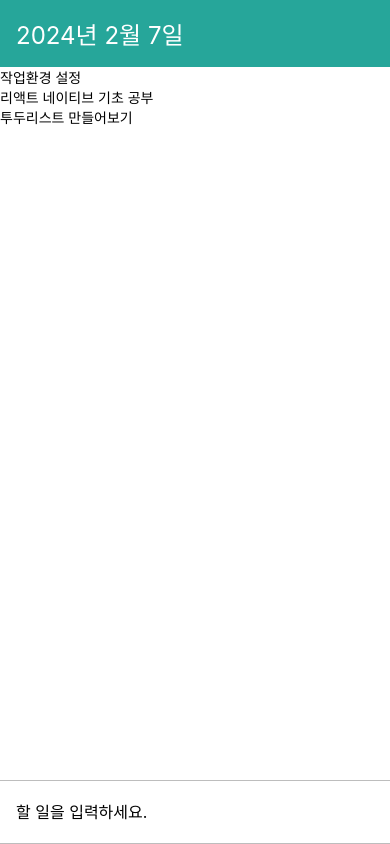
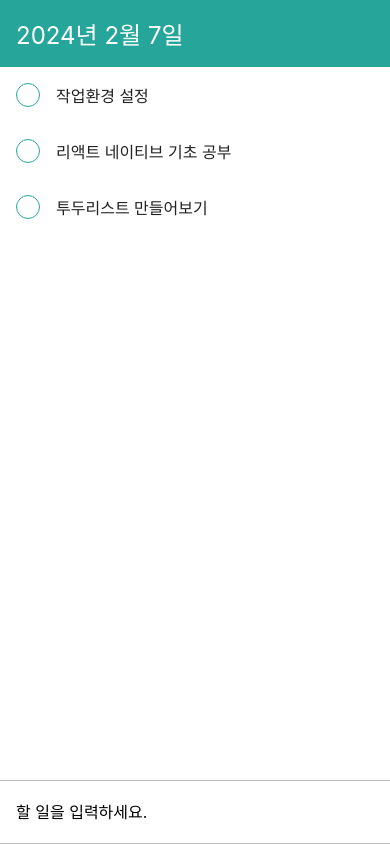
Before and after one commit to wannabefrontdeveloper/TodoApp, a React Native app: screen / in a window 390 px wide. Built offline with nearby package versions, Linux system fonts and the light colour scheme.

Commit message:
코드수정 TodoItem 컴포넌트를 불러와서 renderItem 부분에서 사용하도록 하였습니다.

```diff
--- a/components/TodoList.js
+++ b/components/TodoList.js
@@ -1,5 +1,6 @@
 import React from 'react';
 import {FlatList, View, Text, StyleSheet} from 'react-native';
+import TodoItem from './TodoItem';
 
 function TodoList({todos}) {
   return (
@@ -7,9 +8,7 @@
       style={styles.list}
       data={todos}
       renderItem={({item}) => (
-        <View>
-          <Text>{item.text}</Text>
-        </View>
+        <TodoItem id={item.id} text={item.text} done={item.done} />
       )}
       keyExtractor={item => item.id.toString()}
     />
```
